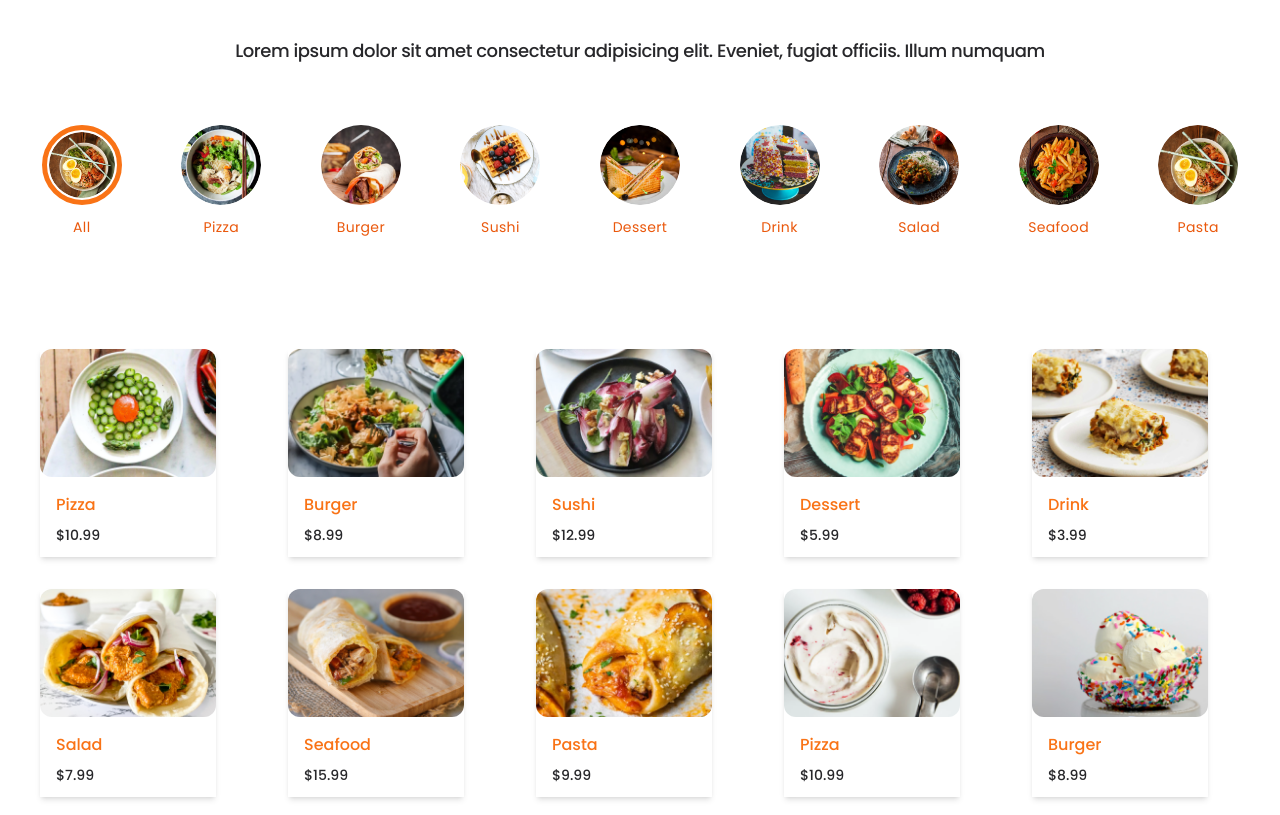
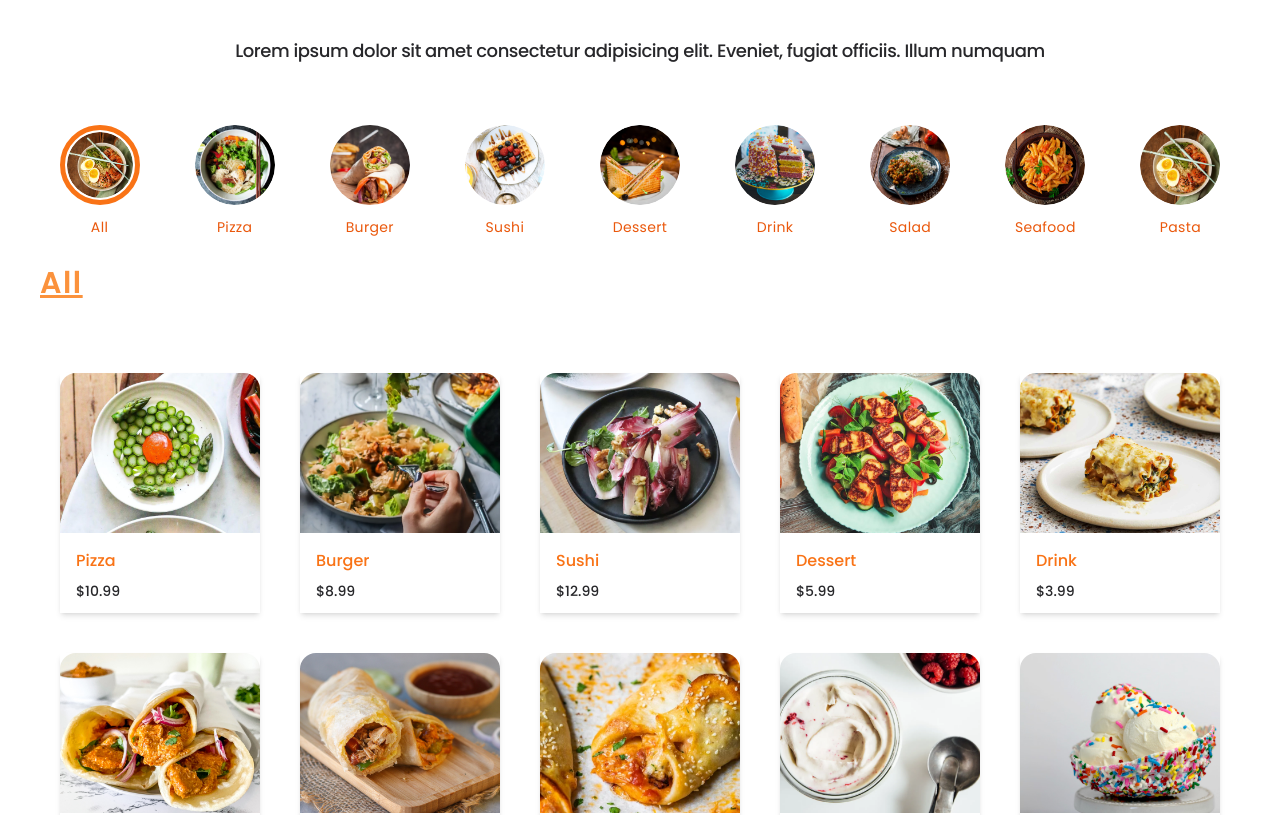
Before and after one commit to Deviillll/food-ordering-app, a Next.js app: page / in a window 1280 px wide. Shown: the part 887-1702 px from the top of the page. Built offline with nearby package versions, Linux system fonts and the light colour scheme.

Commit message:
fix items layout

```diff
--- a/app/components/CatagoryItems.jsx
+++ b/app/components/CatagoryItems.jsx
@@ -4,9 +4,9 @@ import { Catagory,MenuItems } from "../constants/data";
 const CatagoryItems = () => {
     const [catagory, setcatagory] = useState("All")
   return (
-    <div className='px-5    '>
+    <div className=''>
 
-<div className='flex  items-center justify-center md:justify-around mt-10 text-center overflow-x-auto gap-4 '>
+<div className='flex  items-center justify-center md:px-10 md:justify-around mt-10 text-center overflow-x-auto gap-4 '>
         {Catagory.map((item, index) => {
             return (
 
@@ -20,12 +20,15 @@ const CatagoryItems = () => {
 
          </div>
 
-       <div className='mt-20 grid grid-cols-2 md:grid-cols-3 lg:grid-cols-4 xl:grid-cols-5 justify-evenly mx-auto  items-center  w-screen px-5'>
+         <div className='mt-7 ml-10 text-3xl text-orange-400 underline font-semibold '><h1 className='tracking-wider'>{catagory}</h1></div>
+
+       <div className='mt-10 flex flex-wrap justify-center gap-x-10 gap-y-2 px-4 md:px-8 mx-auto w-screen h-full'>
 
         {MenuItems.map((item, index) => {
             return (
-                <div key={index} className={`w-52 h-52  md:w-44 md:h-52  bg-white mt-5 md:mt-8 shadow-md  ${catagory===item.cata || catagory==="All" ? "block" : "hidden"}`}>
-                    <img src={item.image} alt={item.name} className='w-full h-32 object-cover rounded-xl object-center'/>
+                <div key={index} className={`w-44 h-60 sm:w-[200px] sm:h-[240px]  md:w-[200px] md:h-60
+                 bg-white mt-5 md:mt-8 shadow-md  ${catagory===item.cata || catagory==="All" ? "block" : "hidden"}`}>
+                    <img src={item.image} alt={item.name} className='w-full h-40 object-cover rounded-t-2xl object-center'/>
                     <div className='p-4'>
                         <h1 className='text-md font-medium text-orange-500'>{item.name}</h1>
                         <p className='text-sm mt-2 text-zinc-800 font-medium'>${item.price}</p>
@@ -36,6 +39,8 @@ const CatagoryItems = () => {
         )}
 
 
+
+
        </div>
 
     </div>
```
